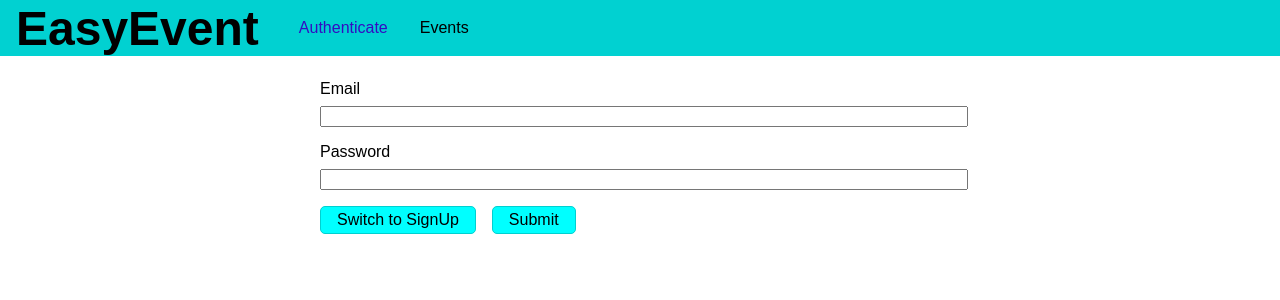
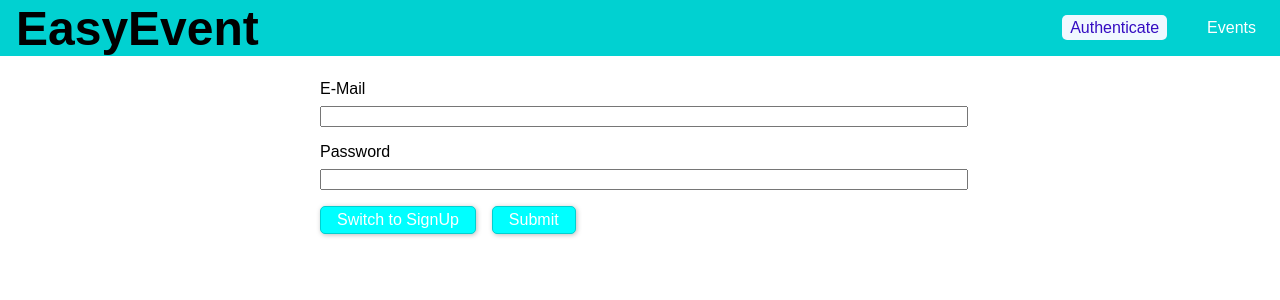
Before and after one commit to thamtumeoden13/react-grapql-mongo-node, a React (Create React App) app in the folder frontend/: page /auth in a window 1280 px wide. Shown: the top 300 px of the page. Built offline with nearby package versions, Linux system fonts and the light colour scheme.

Commit message:
fixbug and add modal

```diff
--- a/frontend/src/App.js
+++ b/frontend/src/App.js
@@ -42,7 +42,6 @@ class App extends Component {
 						<MainNavigation />
 						<main className="main-content">
 							<Switch>
-								{!this.state.token && <Redirect from='/' to='/auth' exact />}
 								{this.state.token && <Redirect from='/' to='/events' exact />}
 								{this.state.token && <Redirect from='/auth' to='/events' exact />}
 								{!this.state.token && (
@@ -52,6 +51,7 @@ class App extends Component {
 								{this.state.token && (
 									<Route path='/bookings' component={Booking} />
 								)}
+								{!this.state.token && <Redirect to='/auth' exact />}
 							</Switch>
 						</main>
 					</AuthContext.Provider>
--- /dev/null
+++ b/frontend/src/components/backdrop/Backdrop.js
@@ -0,0 +1,7 @@
+import React from 'react'
+
+import './backdrop.css'
+
+const backdrop = props => <div className="backdrop"></div>;
+
+export default backdrop
--- /dev/null
+++ b/frontend/src/components/backdrop/backdrop.css
@@ -0,0 +1,8 @@
+.backdrop {
+    position: fixed;
+    top:0;
+    left: 0;
+    height: 100vh;
+    width: 100%;
+    background-color: rgba(0,0,0,0.75);
+}
--- /dev/null
+++ b/frontend/src/components/modal/Modal.js
@@ -0,0 +1,24 @@
+import React, { Fragment } from 'react'
+import Backdrop from '../backdrop/Backdrop'
+
+import './modal.css'
+
+const modal = (props) => (
+    <Fragment>
+        <Backdrop />
+        <div className="modal">
+            <header className="modal__header"><h1>{props.title}</h1></header>
+            <section className="modal__content">{props.children}</section>
+            <section className="modal__actions">
+                {props.canCancel &&
+                    <button className="btn" onClick={props.onCancel}>Cancel</button>
+                }
+                {props.canConfirm &&
+                    <button className="btn" onClick={props.onConfirm}>Confirm</button>
+                }
+            </section>
+        </div>
+    </Fragment>
+)
+
+export default modal;
--- /dev/null
+++ b/frontend/src/components/modal/modal.css
@@ -0,0 +1,36 @@
+.modal{
+    width: 50rem;
+    max-width: 90%;
+    background-color: white;
+    box-shadow: 0 2px 8px rgba(0, 0, 0, 0.26);
+    position: fixed;
+    top: 20vh;
+    left: 5%;
+}
+
+.modal__header {
+    padding: 1rem;
+    background-color: #5101d1;
+    color: white;
+}
+.modal__header h1 {
+    margin: 0;
+    font-size: 1.5rem;
+}
+
+.modal__content {
+    padding: 1rem;
+}
+
+.modal__actions {
+    display: flex;
+    justify-content: flex-end;
+    padding: 1rem;
+}
+
+@media (min-width:768px){
+    .modal{
+        width: 30rem;
+        left: calc((100% - 30rem)/2);
+    }
+}
--- a/frontend/src/components/navigation/MainNavigation.css
+++ b/frontend/src/components/navigation/MainNavigation.css
@@ -16,6 +16,8 @@
 
 .main-navigation__items {
     margin: 0 0 0 1.5rem;
+    width: 100%;
+    padding: 0 1rem;
 }
 
 .main-navigation__items ul {
@@ -23,19 +25,32 @@
     list-style: none;
     padding: 0;
     margin: 0;
+    align-items: center;
+    justify-content: flex-end;
 }
 
 .main-navigation__items li {
     margin: 0 1rem;
 }
 
-.main-navigation__items a {
+.main-navigation__items a,
+.main-navigation__items button {
     text-decoration: none;
-    color: black;
+    color: white;
+    padding: 0.25rem 0.5rem;
+    border: none;
+    background-color:transparent;
+    font: inherit;
+    cursor: pointer;
+    margin: 0;
+    vertical-align: middle;
 }
 
 .main-navigation__items a:hover,
 .main-navigation__items a:active,
-.main-navigation__items a.active {
+.main-navigation__items a.active,
+.main-navigation__items button:hover {
     color: rgb(52, 12, 194);
+    background-color: aliceblue;
+    border-radius: 5px;
 }
--- a/frontend/src/components/navigation/MainNavigation.js
+++ b/frontend/src/components/navigation/MainNavigation.js
@@ -1,4 +1,4 @@
-import React from 'react'
+import React, { Fragment } from 'react'
 import { NavLink } from 'react-router-dom'
 
 import './mainNavigation.css'
@@ -25,9 +25,14 @@ const MainNavigation = (props) => {
                                     <NavLink to="/events">Events</NavLink>
                                 </li>
                                 {context.token &&
-                                    <li>
-                                        <NavLink to="/bookings">Bookings</NavLink>
-                                    </li>
+                                    <Fragment>
+                                        <li>
+                                            <NavLink to="/bookings">Bookings</NavLink>
+                                        </li>
+                                        <li>
+                                            <button type="button" onClick={() => context.logout()}>Logout</button>
+                                        </li>
+                                    </Fragment>
                                 }
                             </ul>
                         </nav>
--- a/frontend/src/index.css
+++ b/frontend/src/index.css
@@ -3,3 +3,38 @@ body {
   padding: 0;
   font-family: sans-serif;
 }
+
+.form-control label,
+.form-control input {
+    width: 100%;
+    display: block;
+}
+
+.form-control{
+    margin-bottom: 1rem;
+}
+
+.form-control label {
+    margin-bottom: 0.5rem;
+}
+
+.form-action button,
+.btn {
+    background-color: aqua;
+    font: inherit;
+    border: 1px solid #01d0d0;
+    border-radius: 5px;
+    padding: 0.25rem 1rem;
+    margin-right: 1rem;
+    color: white;
+    box-shadow: 1px 1px 5px rgba(0, 0, 0, 0.26);
+    cursor: pointer;
+}
+.form-action button:hover,
+.form-action button:active,
+.btn:hover,
+.btn.active{
+    background-color: azure;
+    border-color: #01d0d0;
+    color: black;
+}
--- a/frontend/src/pages/AuthPage.js
+++ b/frontend/src/pages/AuthPage.js
@@ -12,7 +12,7 @@ export class AuthPage extends Component {
     constructor(props) {
         super(props)
         this.state = {
-            isLogin: false
+            isLogin: true
         }
         this.emailEl = React.createRef()
         this.passwordEl = React.createRef()
@@ -37,7 +37,7 @@ export class AuthPage extends Component {
         let requestBody = {
             query: `
                 query {
-                    login(email:\"${email}\", password:\"${password}\"){
+                    login(email:"${email}", password:"${password}"){
                         userId
                         token
                         tokenExpiration
@@ -49,7 +49,7 @@ export class AuthPage extends Component {
             requestBody = {
                 query: `
                     mutation {
-                        createUser(userInput:{ email:\"${email}\", password :\"${password}\" }){
+                        createUser(userInput:{ email:"${email}", password :"${password}" }){
                             _id
                             email
                         }
@@ -70,9 +70,11 @@ export class AuthPage extends Component {
             }
             return res.json()
         }).then(resData => {
-            if (resData.data.login.token) {
-                const { userId, token, tokenExpiration } = resData.data.login
-                this.context.login(userId, token, tokenExpiration)
+            if (this.state.isLogin) {
+                if (resData.data.login.token) {
+                    const { userId, token, tokenExpiration } = resData.data.login
+                    this.context.login(userId, token, tokenExpiration)
+                }
             }
             console.log(resData)
         }).catch(err => {
@@ -84,7 +86,7 @@ export class AuthPage extends Component {
         return (
             <form className="auth-form" onSubmit={this.handlerSubmit}>
                 <div className="form-control">
-                    <label htmlFor="email">Email</label>
+                    <label htmlFor="email">E-Mail</label>
                     <input type="email" id="email" ref={this.emailEl} />
                 </div>
                 <div className="form-control">
@@ -92,7 +94,7 @@ export class AuthPage extends Component {
                     <input type="password" id="password" ref={this.passwordEl} />
                 </div>
                 <div className="form-action">
-                    <button type="button" onClick={this.switchHandlerMode}>Switch to {!this.state.isLogin ? 'SignUp' : 'Login'}</button>
+                    <button type="button" onClick={this.switchHandlerMode}>Switch to {this.state.isLogin ? 'SignUp' : 'Login'}</button>
                     <button type="submit">Submit</button>
                 </div>
             </form>
--- a/frontend/src/pages/EventsPage.js
+++ b/frontend/src/pages/EventsPage.js
@@ -1,11 +1,47 @@
-import React, { Component } from 'react'
+import React, { Component, Fragment } from 'react'
+import Modal from '../components/modal/Modal'
+
+import './events.css'
 
 export class EventsPage extends Component {
+
+    constructor(props) {
+        super(props)
+        this.state = {
+            creating: false
+        }
+    }
+
+    onHandleCreatEvent = () => {
+        this.setState({ creating: true })
+    }
+
+    modalCancelEvent = () => {
+        this.setState({ creating: false })
+    }
+
+    modalConfirmEvent = () => {
+        this.setState({ creating: false })
+    }
+
     render() {
+        const { creating } = this.state
         return (
-            <div>
-                Events Page
-            </div>
+            <Fragment>
+                {creating &&
+                    <Modal title={"Add Events"}
+                        canCancel={true} canConfirm={true}
+                        onCancel={this.modalCancelEvent}
+                        onConfirm={this.modalConfirmEvent}
+                    >
+                        <p>Modal content</p>
+                    </Modal>
+                }
+                <div className="events-control">
+                    <p>Share your own Events!</p>
+                    <button className="btn" onClick={this.onHandleCreatEvent}>Create Event</button>
+                </div>
+            </Fragment>
         )
     }
 }
--- a/frontend/src/pages/auth.css
+++ b/frontend/src/pages/auth.css
@@ -3,32 +3,3 @@
     max-width: 80%;
     margin: 5rem auto;
 }
-
-.form-control label,
-.form-control input {
-    width: 100%;
-    display: block;
-}
-
-.form-control{
-    margin-bottom: 1rem;
-}
-
-.form-control label {
-    margin-bottom: 0.5rem;
-}
-
-.form-action button{
-    background-color: aqua;
-    font: inherit;
-    border: 1px solid #01d0d0;
-    border-radius: 5px;
-    padding: 0.25rem 1rem;
-    margin-right: 1rem;
-    cursor: pointer;
-}
-.form-action button:hover,
-.form-action button:active{
-    background-color: azure;
-    border-color: aquamarine;
-}
--- /dev/null
+++ b/frontend/src/pages/events.css
@@ -0,0 +1,8 @@
+.events-control {
+    text-align: center;
+    border: 1px solid #5101d1;
+    padding: 1rem;
+    margin: 2rem auto;
+    width: 30rem;
+    max-width: 80%;
+}
```
